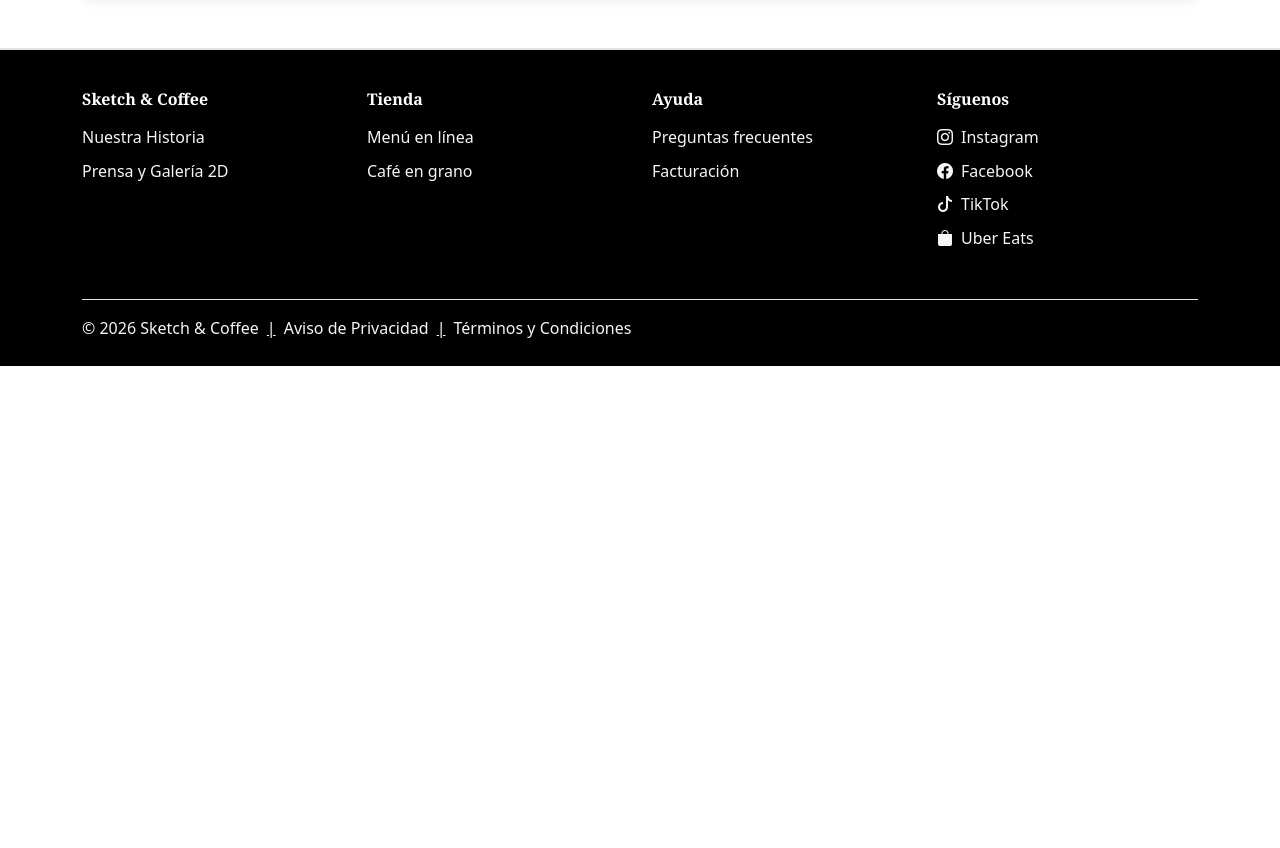
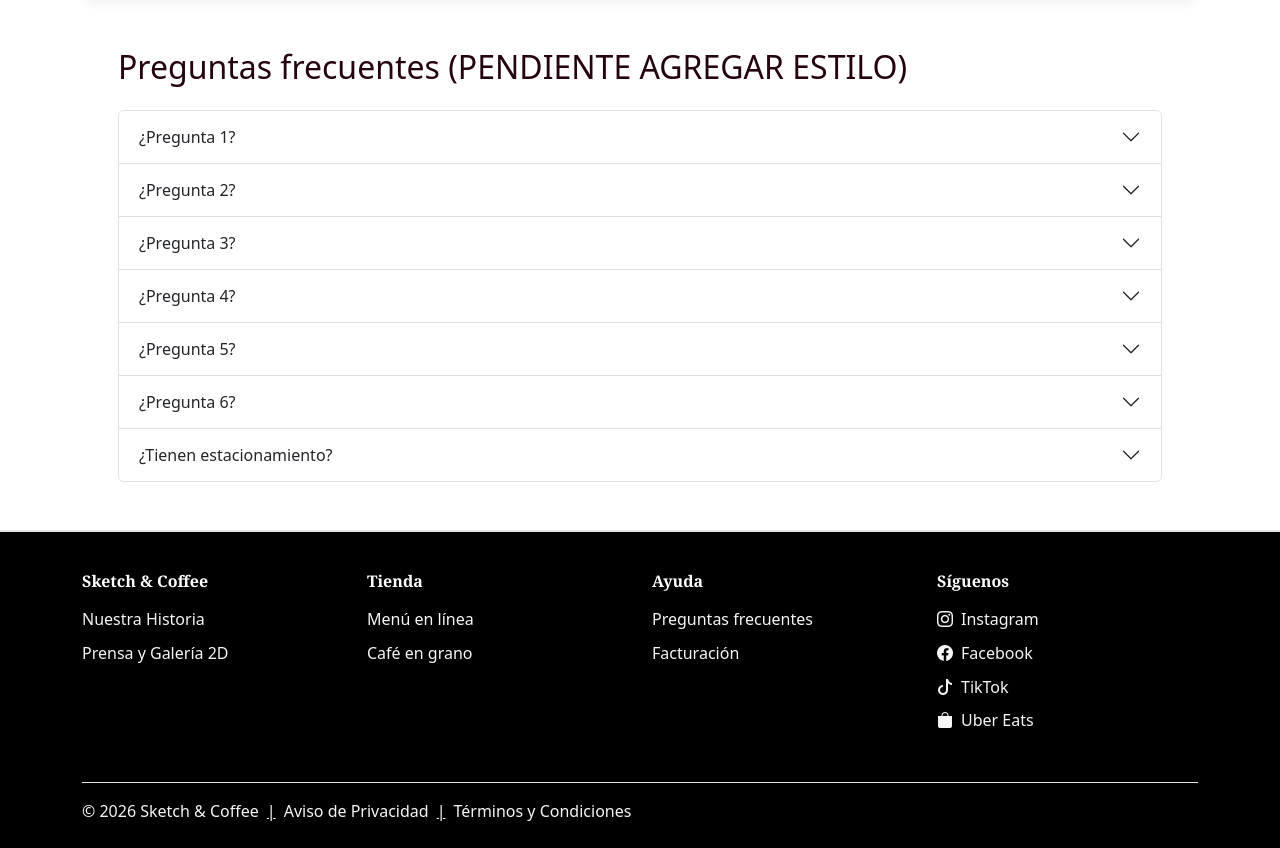
Before and after one commit to Zeth-DG/sketch-and-coffee, a plain HTML site: page contacto.html in a window 1280 px wide. Shown: the part 1390-2238 px from the top of the page. Before the commit the page ends 1756 px from the top, so only its background shows below. Drawn offline with nearby package versions, Linux system fonts and the light colour scheme.

Commit message:
Se añade el apartado de Preguntas frecuentes (Vanya)

```diff
--- a/componentes/footer.html
+++ b/componentes/footer.html
@@ -36,7 +36,7 @@
             <div class="col-12 col-sm-6 col-md-3">
                 <h3 class="h5">Ayuda</h3>
                 <ul class="list-unstyled">
-                    <li><a href="#">Preguntas frecuentes</a></li>
+                    <li><a href="#faq">Preguntas frecuentes</a></li>
                     <li><a href="#">Facturación</a></li>
                 </ul>
             </div>
--- a/contacto.html
+++ b/contacto.html
@@ -210,14 +210,138 @@
   </div>
 </section>
 
-</body>
+<!----------------------------------------------------------AQUI ACABA MI PARTE---------------------------------------------------------------------->
 
-</html>
+<!-- INICIO DE LA SECCION DE PREGUNTAS FRECUENTES (Vanya) -->
 
 
-<!----------------------------------------------------------AQUI ACABA MI PARTE---------------------------------------------------------------------->
+<section id="faq" class="container my-5 px-3 px-md-5">
+  <h2 class="mb-4">Preguntas frecuentes (PENDIENTE AGREGAR ESTILO)</h2>
+  <div class="accordion" id="faqAccordion">
 
+    <!-- Pregunta 1 -->
+    <div class="accordion-item">
+      <h2 class="accordion-header" id="preguntaUno">
+        <button class="accordion-button collapsed faq-btn" type="button"
+          data-bs-toggle="collapse" data-bs-target="#respuestaUno"
+          aria-expanded="false" aria-controls="respuestaUno">
+          ¿Pregunta 1?
+        </button>
+      </h2>
+      <div id="respuestaUno" class="accordion-collapse collapse"
+        aria-labelledby="preguntaUno" data-bs-parent="#faqAccordion">
+        <div class="accordion-body faq-body">
+           Holis, aqui va la respuesta
+        </div>
+      </div>
+    </div>
 
+    <!-- Pregunta 2 -->
+    <div class="accordion-item">
+      <h2 class="accordion-header" id="preguntaDos">
+        <button class="accordion-button collapsed faq-btn" type="button"
+          data-bs-toggle="collapse" data-bs-target="#respuestaDos"
+          aria-expanded="false" aria-controls="respuestaDos">
+          ¿Pregunta 2?
+        </button>
+      </h2>
+      <div id="respuestaDos" class="accordion-collapse collapse"
+        aria-labelledby="preguntaDos" data-bs-parent="#faqAccordion">
+        <div class="accordion-body faq-body">
+          Holis, aqui va la respuesta
+        </div>
+      </div>
+    </div>
+
+    <!-- Pregunta 3 -->
+    <div class="accordion-item">
+      <h2 class="accordion-header" id="preguntaTres">
+        <button class="accordion-button collapsed faq-btn" type="button"
+          data-bs-toggle="collapse" data-bs-target="#respuestaTres"
+          aria-expanded="false" aria-controls="respuestaTres">
+          ¿Pregunta 3?
+        </button>
+      </h2>
+      <div id="respuestaTres" class="accordion-collapse collapse"
+        aria-labelledby="preguntaTres" data-bs-parent="#faqAccordion">
+        <div class="accordion-body faq-body">
+           Holis, aqui va la respuesta
+        </div>
+      </div>
+    </div>
+
+    <!-- Pregunta 4 -->
+    <div class="accordion-item">
+      <h2 class="accordion-header" id="preguntaCuatro">
+        <button class="accordion-button collapsed faq-btn" type="button"
+          data-bs-toggle="collapse" data-bs-target="#respuestaCuatro"
+          aria-expanded="false" aria-controls="respuestaCuatro">
+          ¿Pregunta 4?
+        </button>
+      </h2>
+      <div id="respuestaCuatro" class="accordion-collapse collapse"
+        aria-labelledby="preguntaCuatro" data-bs-parent="#faqAccordion">
+        <div class="accordion-body faq-body">
+           Holis, aqui va la respuesta
+        </div>
+      </div>
+    </div>
+
+     <!-- Pregunta 5 -->
+    <div class="accordion-item">
+      <h2 class="accordion-header" id="preguntaCinco">
+        <button class="accordion-button collapsed faq-btn" type="button"
+          data-bs-toggle="collapse" data-bs-target="#respuestaCinco"
+          aria-expanded="false" aria-controls="respuestaCinco">
+          ¿Pregunta 5?
+        </button>
+      </h2>
+      <div id="respuestaCinco" class="accordion-collapse collapse"
+        aria-labelledby="preguntaCinco" data-bs-parent="#faqAccordion">
+        <div class="accordion-body faq-body">
+           Holis, aqui va la respuesta
+        </div>
+      </div>
+    </div>
+
+    <!-- Pregunta 6 -->
+    <div class="accordion-item">
+      <h2 class="accordion-header" id="preguntaSeis">
+        <button class="accordion-button collapsed faq-btn" type="button"
+          data-bs-toggle="collapse" data-bs-target="#respuestaSeis"
+          aria-expanded="false" aria-controls="respuestaSeis">
+          ¿Pregunta 6?
+        </button>
+      </h2>
+      <div id="respuestaSeis" class="accordion-collapse collapse"
+        aria-labelledby="preguntaSeis" data-bs-parent="#faqAccordion">
+        <div class="accordion-body faq-body">
+           Holis, aqui va la respuesta
+        </div>
+      </div>
+    </div>
+
+    <!-- Pregunta 7 -->
+    <div class="accordion-item">
+      <h2 class="accordion-header" id="preguntaSiete">
+        <button class="accordion-button collapsed faq-btn" type="button"
+          data-bs-toggle="collapse" data-bs-target="#respuestaSiete"
+          aria-expanded="false" aria-controls="respuestaSiete">
+          ¿Tienen estacionamiento?
+        </button>
+      </h2>
+      <div id="respuestaSiete" class="accordion-collapse collapse"
+        aria-labelledby="preguntaSiete" data-bs-parent="#faqAccordion">
+        <div class="accordion-body faq-body">
+           Holis, aqui va la respuesta
+        </div>
+      </div>
+    </div>
+
+  </div> <!-- Cierre de div class="accordion" id="faqAccordion" -->
+</section> <!-- Cierre de id="faq" class="container my-5 px-3 px-md-10" -->
+
+<!-- FIN DE LA SECCIÓN DE PREGUNTAS FRECUENTES (Vanya) -->
 
 
 <!--Footer global para importarse en cada página-->
```
